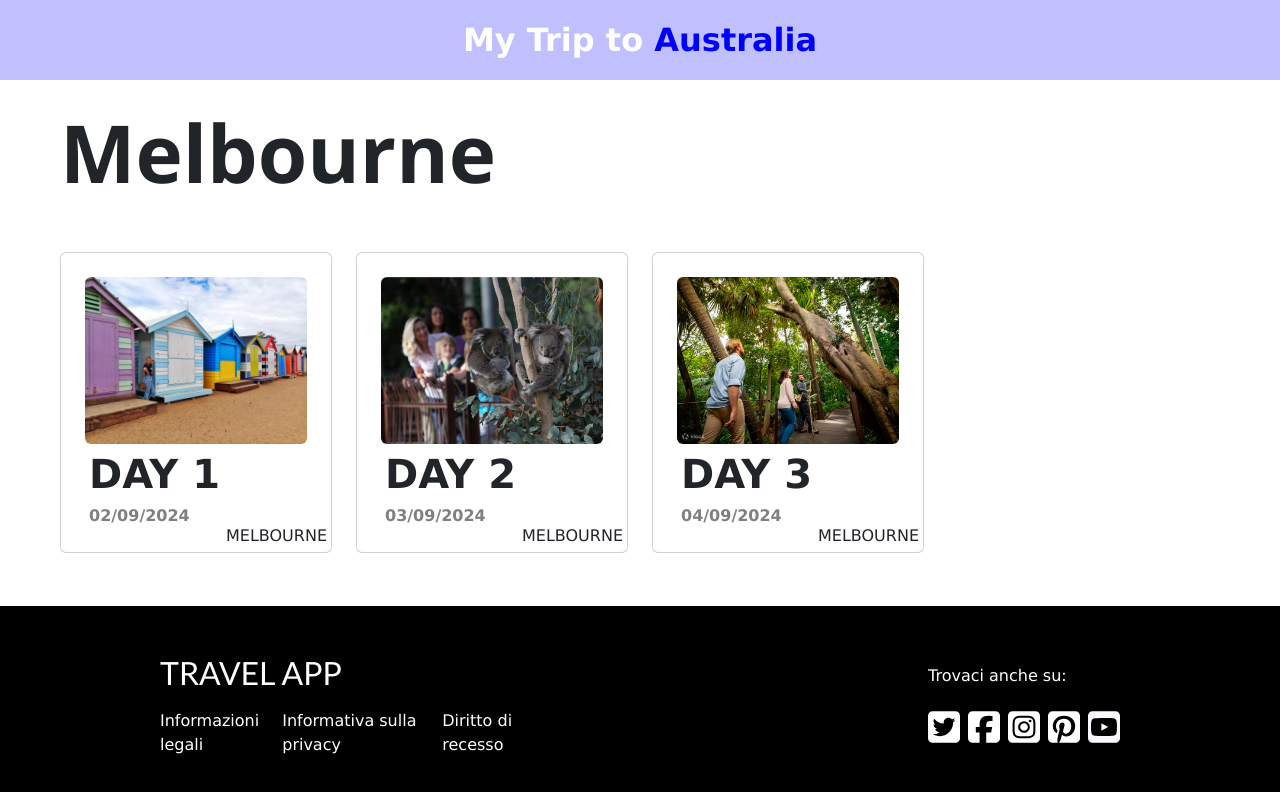
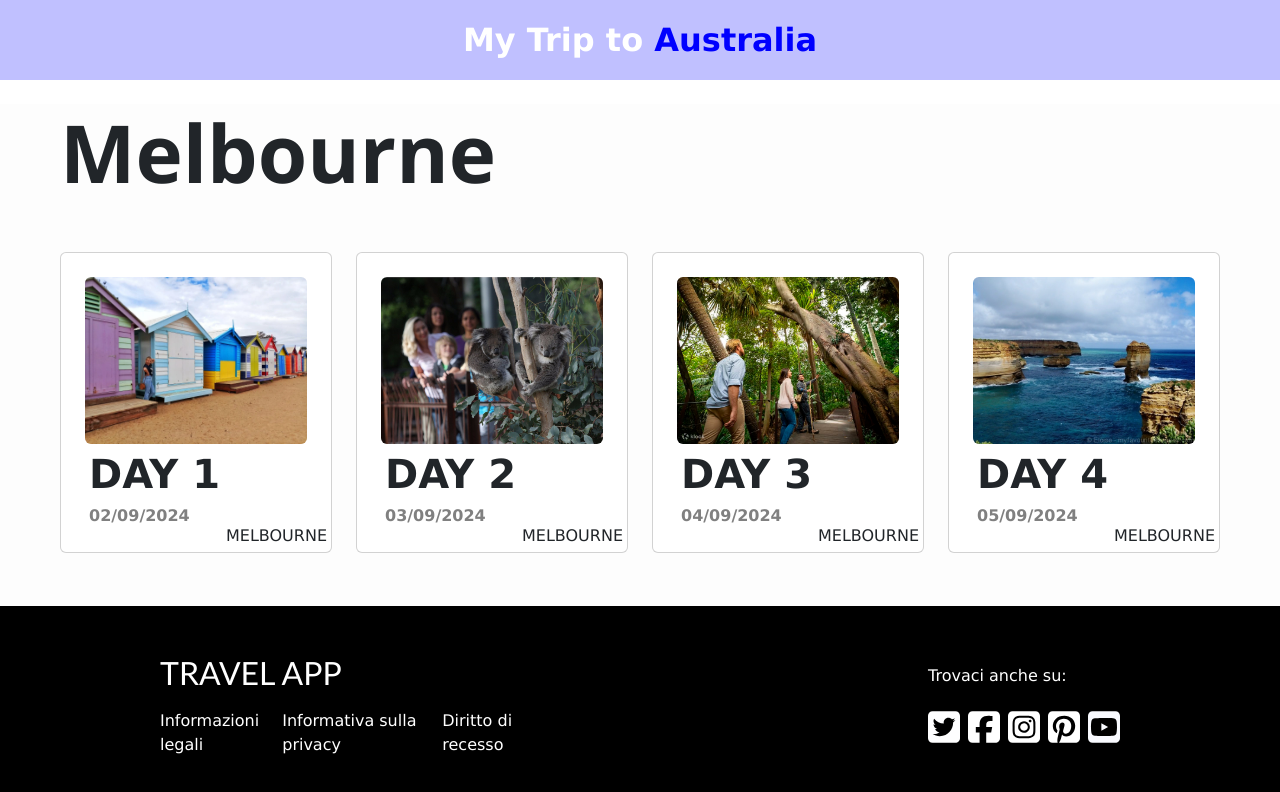
Before and after one commit to nicodellolio/vite-boolando, a Vue app: page / in a window 1280 px wide. Shown: the top 792 px of the page. Built offline with nearby package versions, Linux system fonts and the light colour scheme; data requests are answered from the project's data file.

Commit message:
final commit
add a forth day

```diff
--- a/src/assets/scss/partials/_main.scss
+++ b/src/assets/scss/partials/_main.scss
@@ -3,6 +3,7 @@
 main {
     height: calc((100vh - 78px) - 175px);
     overflow-y: auto;
+    background-color: #fdfdfd;
 }
 
 div.brand {
@@ -19,11 +20,6 @@ span.date {
     z-index: 10;
 }
 
-.description {
-    cursor: pointer;
-}
-
-
 div.like,
 span.discount,
 span.eco {
@@ -31,13 +27,6 @@ span.eco {
     z-index: 10;
 }
 
-div.like {
-    right: 0;
-    font-size: 2rem;
-    background-color: #fff;
-    padding: 0.5rem 1rem 0.25rem 1rem;
-    cursor: pointer;
-}
 div.modalLike, div.cart{
     bottom: 3rem;
     right: 3rem;
@@ -47,16 +36,9 @@ div.modalLike, div.cart{
     border-radius: 30px;
     padding: 0.5rem 1.5rem;
 }
-div.cart{
-    right: 35%;
-    border: 5px solid rgb(0, 128, 0,);
-    background-color: rgba(0, 128, 0, 0.085);
-
-}
-
 
 .card_modal {
-    background-color: rgb(253, 249, 249);
+    background-color: #f0f8ff;
     border-radius: 50px;
     position: fixed;
     z-index: 999;
@@ -64,6 +46,7 @@ div.cart{
     left: 18%;
     width: 63%;
     padding: 3rem;
+
 
     .textMod{
         margin: 2rem 0 0 2rem;
@@ -120,29 +103,3 @@ div.cart{
         font-weight: bolder;
     }
 }
-
-span.discount {
-    bottom: 6rem;
-    left: 0;
-    color: white;
-    background-color: $danger_ban;
-    padding: 0.5rem;
-}
-
-span.eco {
-    left: 4rem;
-    bottom: 6rem;
-    color: #fff;
-    background-color: $success_ban;
-    padding: 0.5rem;
-}
-
-span.eco.noDiscount {
-    left: 0;
-}
-
-div.hearts.active {
-    color: $danger_text;
-    font-weight: bold;
-    max-width: 334px;
-}
--- a/src/components/AppMain.vue
+++ b/src/components/AppMain.vue
@@ -13,22 +13,13 @@ export default {
         return {
             state, //state : state,//
             isModalOpen: false,
+            close: false,
             selectedDay: null,
             days: []
         };
     },
     methods: {
-        // openModal(day){
-        //     this.day = day;
 
-        //     this.open = true;
-        //     console.log(day.id);
-        //     console.log(this.open);
-        // },
-        // closeModal(){
-        //     this.open = false;
-        //     console.log(this.open);
-        // }
         showModal(day) {
             this.selectedDay = day;
             this.isModalOpen = true;
@@ -70,16 +61,13 @@ export default {
                 @show-modal="showModal"
                 />
 
-
             </div>
 
         </div>
 
         <MyModal v-if="isModalOpen" :open="isModalOpen" :day="selectedDay" @close="closeModal" />
 
-        <!-- <div v-if="open">
-            <MyModal :open="open" :day="day" />
-        </div> -->
+
     </main>
 
 </template>
--- a/src/components/DayCard.vue
+++ b/src/components/DayCard.vue
@@ -1,4 +1,6 @@
 <script>
+import { state } from '../state';
+
 
 export default {
     name: 'DayCard',
@@ -14,10 +16,11 @@ export default {
         'stops',
         'accomodation',
         'expected_expenses',
-        'open'
+        'open',
     ],
     data() {
         return {
+            state,
             hover: false,
             hoverHeart: false,
         }
@@ -33,12 +36,12 @@ export default {
 <template>
 
     <div class="col mt-1 mb-4 ">
-        <div @mouseover="hover = true" @mouseleave="hover = false" class="card h-100 p-4" :class="{ blur: open }">
+        <div class="card h-100 p-4" :class="[open ? 'blur' : '', state.close ? 'no-blur' : '']" @click="$emit('show-modal', day)">
 
-            <img :src="'/img/' + frontImage" class="front model w-100 rounded-2" alt="">
+            <img :src="'/img/' + frontImage" class="front model w-100 rounded-2" alt="" >
 
             <div class="brand ms-1">{{  }}</div>
-            <div @click="$emit('show-modal', day)" class="description fw-bold text-uppercase ms-1 fs-1">Day {{ day.id }}
+            <div  class="description fw-bold text-uppercase ms-1 fs-1">Day {{ day.id }}
             </div>
 
             <div class="ms-1">
@@ -59,5 +62,9 @@ export default {
 <style scoped lang='scss'>
 @import '../assets/scss/partials/common_rules';
 
+.card{
+    cursor: pointer;
+}
+
 
 </style>
--- a/src/components/MyModal.vue
+++ b/src/components/MyModal.vue
@@ -1,4 +1,6 @@
 <script>
+import { state } from '../state';
+
 export default {
     name: 'MyModal',
     props: [
@@ -7,16 +9,14 @@ export default {
     ],
     data() {
         return {
-            hoverHeart: false
+            state
         }
     },
     methods: {
-        like() {
-            this.hoverHeart = true;
-        },
         closeModal() {
             this.$emit('close');
-        }
+        },
+
     }
 }
 </script>
@@ -85,7 +85,7 @@ export default {
         </div>
 
 
-        <button aria-label="Close modal" class="modal_btn" @click="open = false">X</button>
+        <button aria-label="Close modal" class="modal_btn" @click="open = false, state.noBlur()">X</button>
     </div>
 
 </template>
--- a/src/db.json
+++ b/src/db.json
@@ -92,6 +92,37 @@
         ],
         "accomodation": "Q Squared Serviced Apartments",
         "expected_expenses": 325
+    },
+    {
+        "id": 4,
+        "frontImage": "12-apostoles.jpg",
+        "city": "melbourne",
+        "date": "05/09/2024",
+        "stops": [
+            {
+                "name": "Great Ocean Road",
+                "type": "outdoor",
+                "singleImage": "stkilda_beach.jpg",
+                "distance_from_center": 15,
+                "note": "trip on the oceanside"
+            },
+            {
+                "name": "Lock Ard Gorge",
+                "type": "outdoor",
+                "singleImage": "gorge.jpg",
+                "distance_from_center": 15,
+                "note": "plants"
+            },
+            {
+                "name": "Twelve-Apostoles",
+                "type": "outdoor",
+                "singleImage": "kayak.jpg",
+                "distance_from_center": 15,
+                "note": "sunset"
+            }
+        ],
+        "accomodation": "Daisy Hill Country Cottage",
+        "expected_expenses": 285
     }
 
 ]}
--- a/src/state.js
+++ b/src/state.js
@@ -3,6 +3,7 @@ import axios from 'axios';
 
 export const state = reactive({
     message: 'Hello Reactive World',
+    close: false,
     //methods below
 
     getDays(url){
@@ -10,6 +11,12 @@ export const state = reactive({
         .then(response => {
             this.days = response.data
         })
-
+        .catch(error => {
+            console.error("Errore nel recupero dei giorni:", error);
+        });
+    },
+    noBlur(){
+        close = true
+        console.log(close);
     }
-})
+});
```
Also changed, not shown: public/img/12-apostoles.jpg (added), public/img/gorge.jpeg (added).
